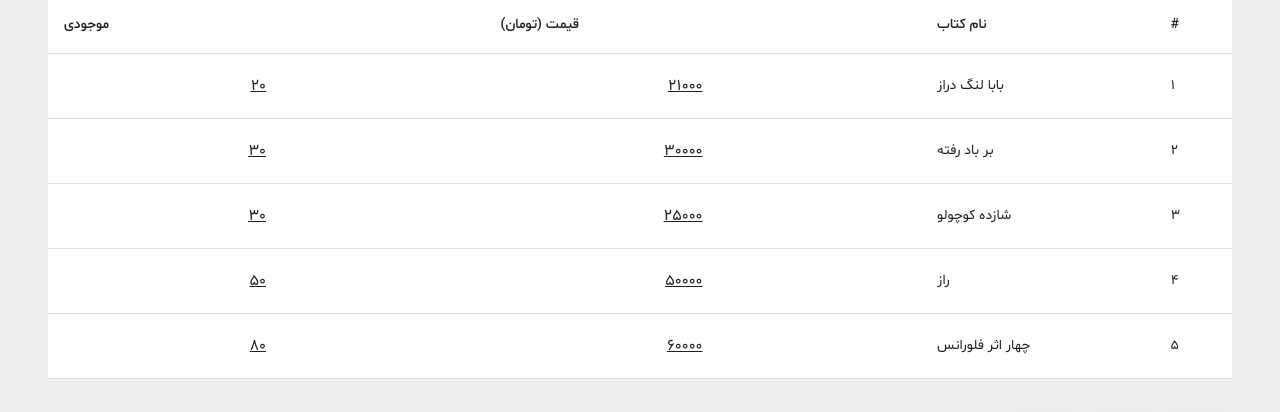
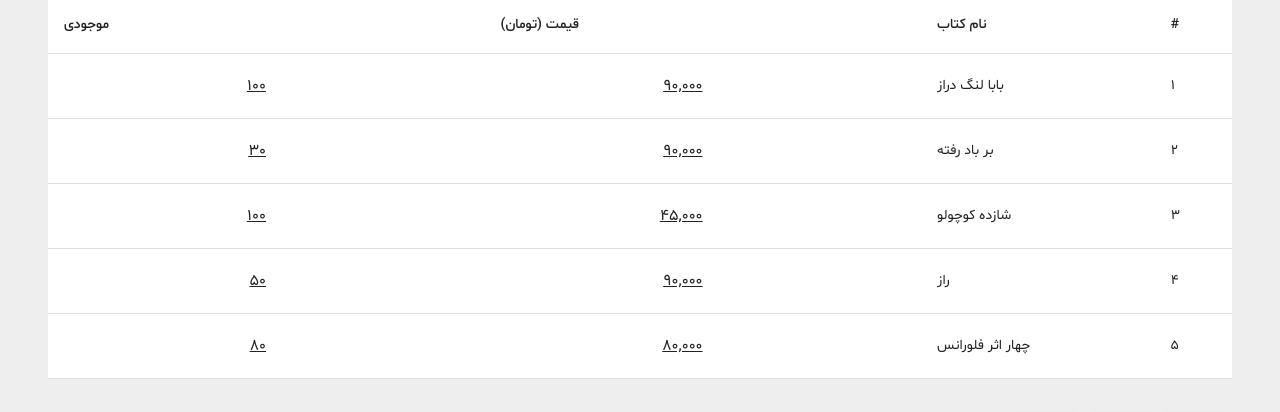
Before and after one commit to shadizohari/maktab48-project-Zohari, a React (Create React App) app in the folder my-app/: page /admin-panel/quantity_and_price in a window 1280 px wide. Shown: the part 249-661 px from the top of the page. Built offline with nearby package versions, Linux system fonts and the light colour scheme; data requests are answered from the project's data file; sample sign-in values are in the browser's storage; a web font is replaced by a local one; what jss-rtl would draw is missing.

Commit message:
add fuction formatPrice to books price

```diff
--- a/my-app/src/component/DataTableQuantity&Price.jsx
+++ b/my-app/src/component/DataTableQuantity&Price.jsx
@@ -12,22 +12,12 @@ import DataTableContainer from './DataTableContainer';
 import { useDispatch, useSelector } from 'react-redux';
 import { setBookList } from '../store/actions/bookList';
 import Button from '@material-ui/core/Button';
-import InputLabel from '@material-ui/core/InputLabel';
-import FormControl from '@material-ui/core/FormControl';
-import Select from '@material-ui/core/Select';
 import Container from '@material-ui/core/Container';
-import MapBookList from './MapBookList';
-import { paginationCalculate } from '../utils/auth';
+import { paginationCalculate, formatPrice } from '../utils/auth';
 import DataTableHeader from './DataTableHeader';
 import { setLoading } from '../store/actions/isLoading';
 import InputBase from '@material-ui/core/InputBase';
-import TextField from '@material-ui/core/TextField';
 import { putBookApi } from '../api/BooksApi'
-
-
-
-
-
 
 const useStyles = makeStyles((theme) => ({
     btn_pagination: {
@@ -52,7 +42,7 @@ const useStyles = makeStyles((theme) => ({
     },
     customTable: {
         "& .MuiTableCell-root": {
-            padding: "0px" // <-- arbitrary value
+            padding: "0px",
         }
     },
     styleInputChange: {
@@ -73,6 +63,18 @@ export default function DataTableQuanitityandPrices({ ...props }) {
     const [activePageNumber, setActivePageNumber] = useState(1);
     const [modifiedData, setModifiedData] = useState([]);
     const [styleInputChange, setStyleInputChange] = useState(classes.styleInputChange)
+    // const [typeInput, setTypeInput] = useState("text")
+    const [idChange, setIdChange] = useState([])
+
+    function valueInputPrice(idRow) {
+        if (booksData.length > 0) {
+            if (idChange.find(id => id == idRow)) {
+                return booksData.find(item => item.id == idRow).price
+            } else {
+                return formatPrice(booksData.find(item => item.id == idRow).price)
+            }
+        }
+    }
 
 
 
@@ -89,9 +91,11 @@ export default function DataTableQuanitityandPrices({ ...props }) {
             }).catch((err) => toast.error("request failed!"));
     }, [])
 
+    // function for handeling value input price and quantity
     function handelInput(e, id, input) {
+        setIdChange([...idChange, id])
+        e.target.type = "number"
         e.target.className = `${styleInputChange} MuiInputBase-input`;
-        console.log(e.target.className);
         let i = booksData.findIndex((book, index) => book.id == id);
         booksData[i][input] = e.target.value;
         setBookData([...booksData]);
@@ -118,14 +122,13 @@ export default function DataTableQuanitityandPrices({ ...props }) {
         setActivePageNumber(num);
     }
 
+
     function sleep(ms) {
         return new Promise(resolve => setTimeout(resolve, ms));
     }
-
-
-    // put data quantity...
+    // put new data...
     function putData() {
-        console.log(modifiedData)
+        setIdChange([])
         modifiedData.forEach(async (book, indx) => {
             putBookApi('http://localhost:5000/books/', book.id, book);
             await sleep(500);
@@ -149,7 +152,6 @@ export default function DataTableQuanitityandPrices({ ...props }) {
                     </TableRow>
                 </TableHead>
                 <TableBody>
-                    {/*  < MapBookList data={data} start={start} end={end} /> } */}
                     {booksData?.map((row, index) => (index < end && index >= start) ? (
                         <TableRow key={row.id} className={classes.customTable}>
                             <TableCell style={{ padding: "16px" }}>{index + 1}</TableCell>
@@ -157,12 +159,11 @@ export default function DataTableQuanitityandPrices({ ...props }) {
                             <TableCell>
                                 <InputBase
                                     className={classes.margin}
-                                    value={(booksData.length > 0) ? booksData.find(item => item.id == row.id).price : false}
-                                    type="number"
-                                    onChange={(e, id) => handelInput(e, row.id,"price")}
+                                    value={valueInputPrice(row.id)}
+                                    type={"text"}
+                                    onChange={(e, id) => handelInput(e, row.id, "price")}
                                     style={{ textDecoration: "underline", padding: "16px" }}
                                 />
-                                {/* <TextField variant="outlined" /> */}
                             </TableCell>
                             <TableCell>
                                 <InputBase
```
Also changed, not shown: my-app/db.json.
